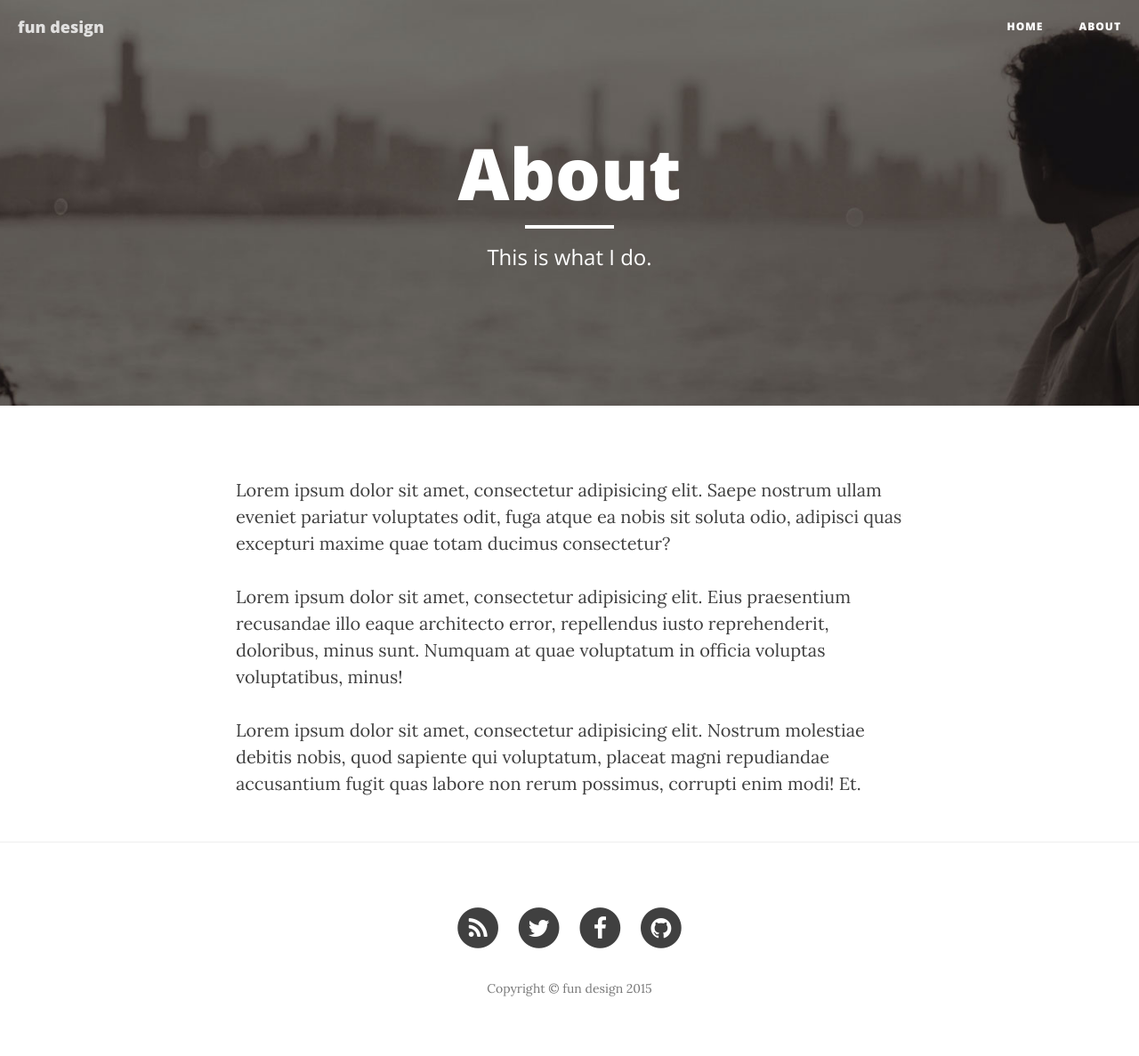
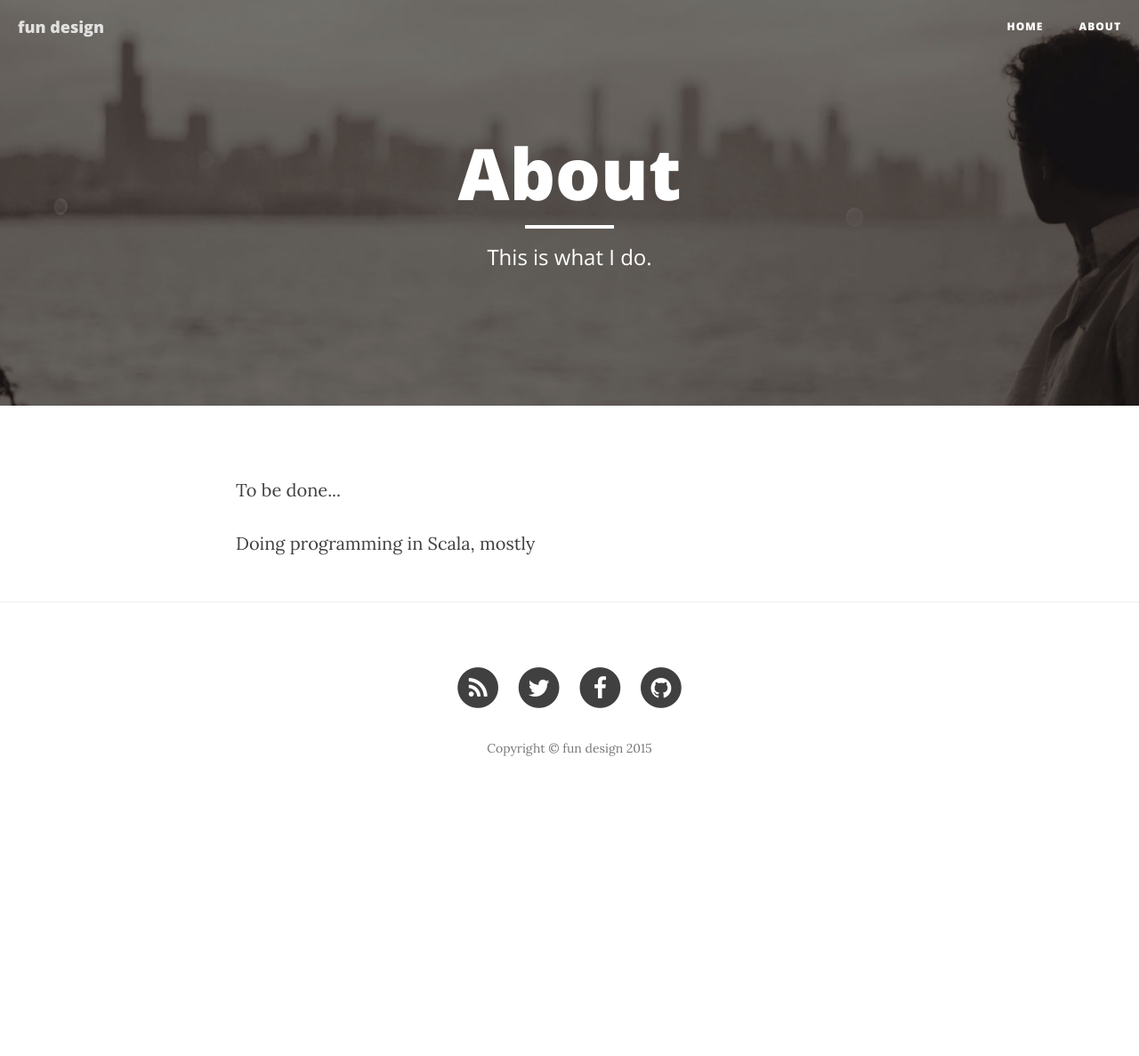
Before and after one commit to alexander-myltsev/alexander-myltsev-blog, a Jekyll site: the page built from www/about.html, in a window 1280 px wide. Shown: the whole page at 89% size. Built offline with Jekyll 4.4.1, drawn with Linux system fonts in a browser that asks for light colours; nearby versions of some CDN libraries; Markdown is read by kramdown in place of the engine named in the settings; after the commit the page ends 917 px from its top, so only the background shows below that.

Commit message:
Add stub for about.html

```diff
--- a/www/about.html
+++ b/www/about.html
@@ -5,8 +5,6 @@
 header-img: "img/about-bg.jpg"
 ---
 
-<p>Lorem ipsum dolor sit amet, consectetur adipisicing elit. Saepe nostrum ullam eveniet pariatur voluptates odit, fuga atque ea nobis sit soluta odio, adipisci quas excepturi maxime quae totam ducimus consectetur?</p>
+<p>To be done...</p>
 
-<p>Lorem ipsum dolor sit amet, consectetur adipisicing elit. Eius praesentium recusandae illo eaque architecto error, repellendus iusto reprehenderit, doloribus, minus sunt. Numquam at quae voluptatum in officia voluptas voluptatibus, minus!</p>
-
-<p>Lorem ipsum dolor sit amet, consectetur adipisicing elit. Nostrum molestiae debitis nobis, quod sapiente qui voluptatum, placeat magni repudiandae accusantium fugit quas labore non rerum possimus, corrupti enim modi! Et.</p>
+<p>Doing programming in Scala, mostly</p>
```
